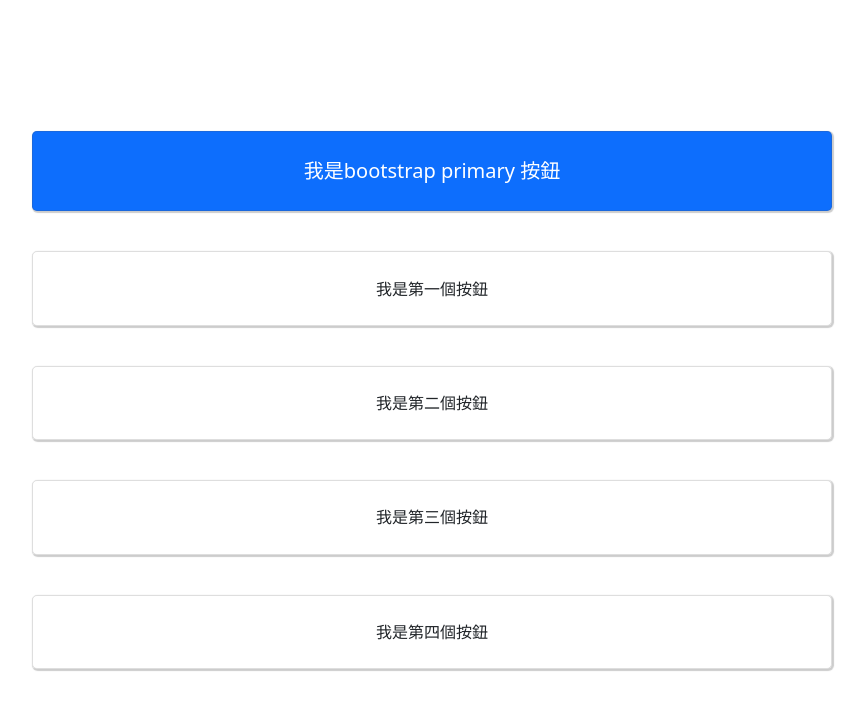
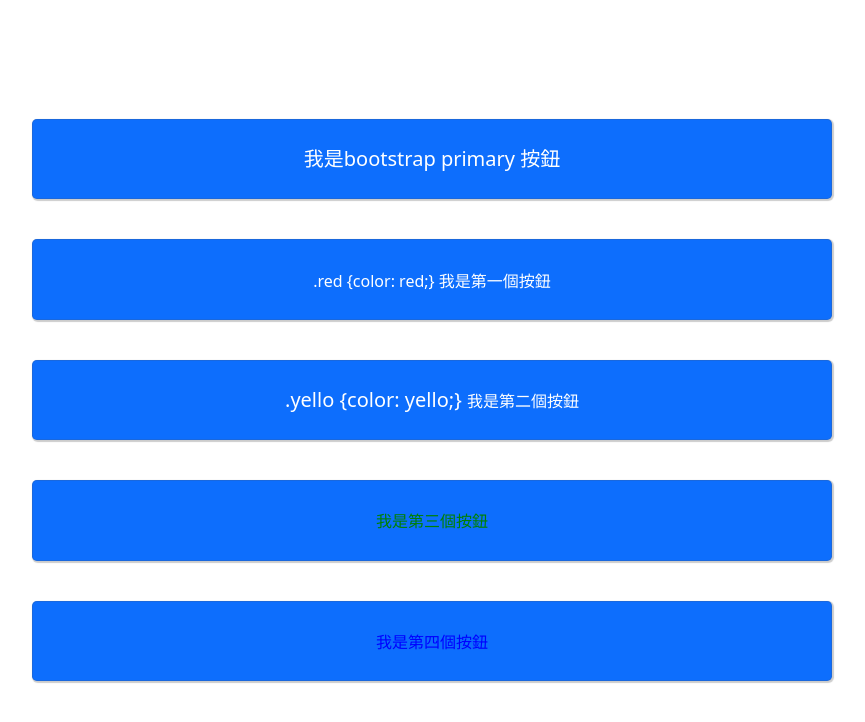
Before and after one commit to richard0118/web_front-end-example, a plain HTML site: page index.html in a window 1280 px wide. Shown: the whole page, without its empty margins (204-1069 px from the left). Drawn offline with nearby package versions, Linux system fonts and the light colour scheme.

Commit message:
index.html

```diff
--- a/index.html
+++ b/index.html
@@ -24,14 +24,32 @@
             <div class="btn btn-primary btn-lg px-4 me-md-2">
                 我是bootstrap primary 按鈕
             </div>
-            <div class="btn">我是第一個按鈕</div>
-            <div class="btn">我是第二個按鈕</div>
-            <div class="btn">我是第三個按鈕</div>
-            <div class="btn">我是第四個按鈕</div>
-        </div>
-
-    </div>
-
+                    <div class="wrapper">
+            <div class="btn btn-primary btn-lg px-4 me-md-2">
+                    <styl>
+                        .red {color: red;}
+                    </styl>
+                    <span class="red">我是第一個按鈕</span>
+            </div>
+                  <div class="wrapper">
+                      <div class="btn btn-primary btn-lg px-4 me-md-2">
+                          .yello {color: yello;}
+                      </style>
+                       <span class="yello">我是第二個按鈕</span>
+                      </div>
+                      <div class="wrapper">
+                      <div class="btn btn-primary btn-lg px-4 me-md-2">
+                          <style>
+                            .green {color: green;}
+                            </style>
+                           <span class="green">我是第三個按鈕</span>
+                      </div>
+                         <div class="wrapper">
+                         <div class="btn btn-primary btn-lg px-4 me-md-2">
+                             <style>
+                              .blue {color: blue;}
+                             </style>
+                             <span class="blue">我是第四個按鈕</span>
+                        </div>
 </body>
-
 </html>
```
